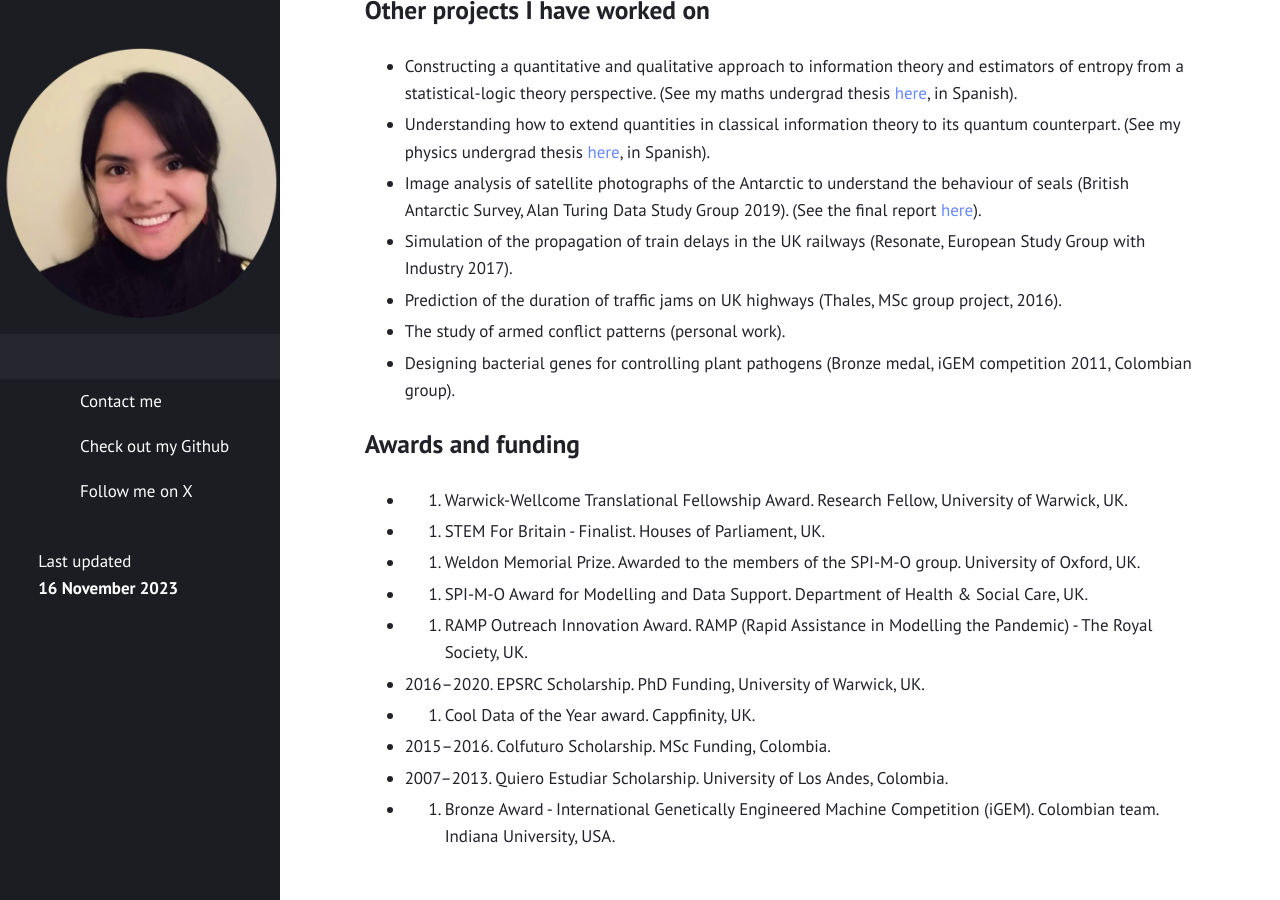
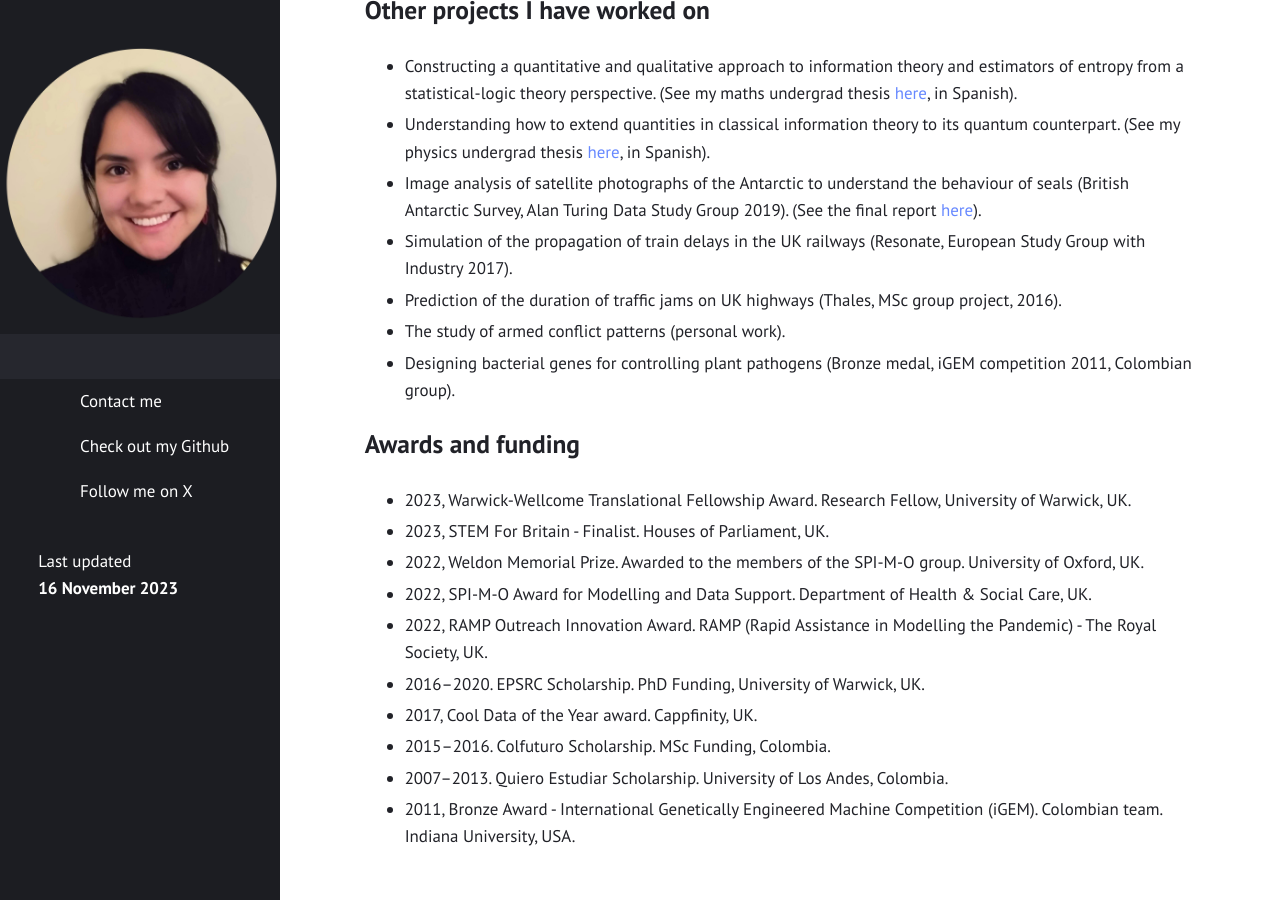
Before and after one commit to lauraguzmanrincon/lauraguzmanrincon.github.io, a Jekyll site: the page built from index.md, in a window 1280 px wide and 900 px high, scrolled down 1312 px. Built offline with Jekyll 4.4.1, drawn with Linux system fonts in a browser that asks for light colours.

Commit message:
Update index.md

```diff
--- a/index.md
+++ b/index.md
@@ -36,13 +36,13 @@ I have also worked with colleagues in Astrophysics to use Gaussian processes to
 
 ## Awards and funding
 
-- 2023. Warwick-Wellcome Translational Fellowship Award. Research Fellow, University of Warwick, UK.
-- 2023. STEM For Britain - Finalist. Houses of Parliament, UK.
-- 2022. Weldon Memorial Prize. Awarded to the members of the SPI-M-O group. University of Oxford, UK.
-- 2022. SPI-M-O Award for Modelling and Data Support. Department of Health & Social Care, UK.
-- 2022. RAMP Outreach Innovation Award. RAMP (Rapid Assistance in Modelling the Pandemic) - The Royal Society, UK.
+- 2023, Warwick-Wellcome Translational Fellowship Award. Research Fellow, University of Warwick, UK.
+- 2023, STEM For Britain - Finalist. Houses of Parliament, UK.
+- 2022, Weldon Memorial Prize. Awarded to the members of the SPI-M-O group. University of Oxford, UK.
+- 2022, SPI-M-O Award for Modelling and Data Support. Department of Health & Social Care, UK.
+- 2022, RAMP Outreach Innovation Award. RAMP (Rapid Assistance in Modelling the Pandemic) - The Royal Society, UK.
 - 2016–2020. EPSRC Scholarship. PhD Funding, University of Warwick, UK.
-- 2017. Cool Data of the Year award. Cappfinity, UK.
+- 2017, Cool Data of the Year award. Cappfinity, UK.
 - 2015–2016. Colfuturo Scholarship. MSc Funding, Colombia.
 - 2007–2013. Quiero Estudiar Scholarship. University of Los Andes, Colombia.
-- 2011. Bronze Award - International Genetically Engineered Machine Competition (iGEM). Colombian team. Indiana University, USA.
+- 2011, Bronze Award - International Genetically Engineered Machine Competition (iGEM). Colombian team. Indiana University, USA.
```
